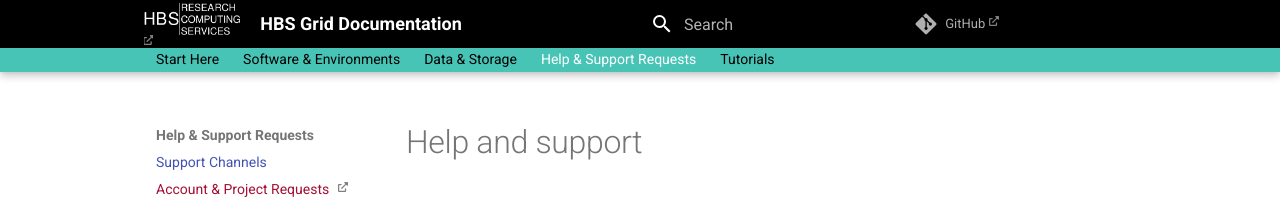
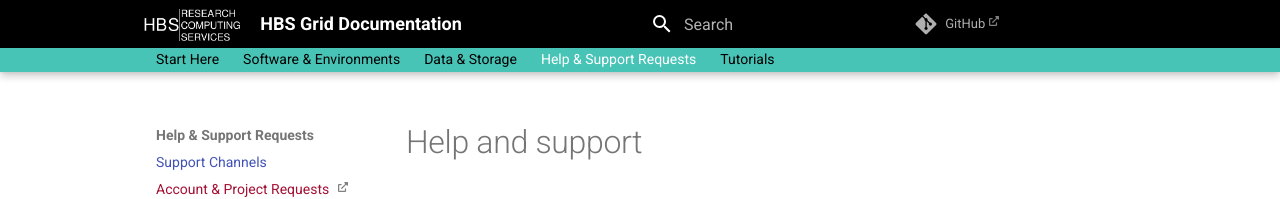
Before and after one commit to hbs-rcs/hbsgrid-docs, an MkDocs documentation site: the page built from docs/help.md, in a window 1280 px wide. Shown: the top 199 px of the page. Built offline with MkDocs 1.6.1 and Material for MkDocs 9.7.7, drawn with Linux system fonts in a browser that asks for light colours; comment, search, counter and statistics services are not loaded.

```diff
--- a/docs/stylesheets/extra.css
+++ b/docs/stylesheets/extra.css
@@ -45,6 +45,10 @@
     background-size: 10px auto;
 }
 
+a.md-header__button.md-logo::after {
+    display: none;
+}
+
 li.md-nav__item--active > nav:nth-child(3) > ul:nth-child(2) > li > a:nth-child(1)::after {
     content: '>';
     font-weight: bold;
```
